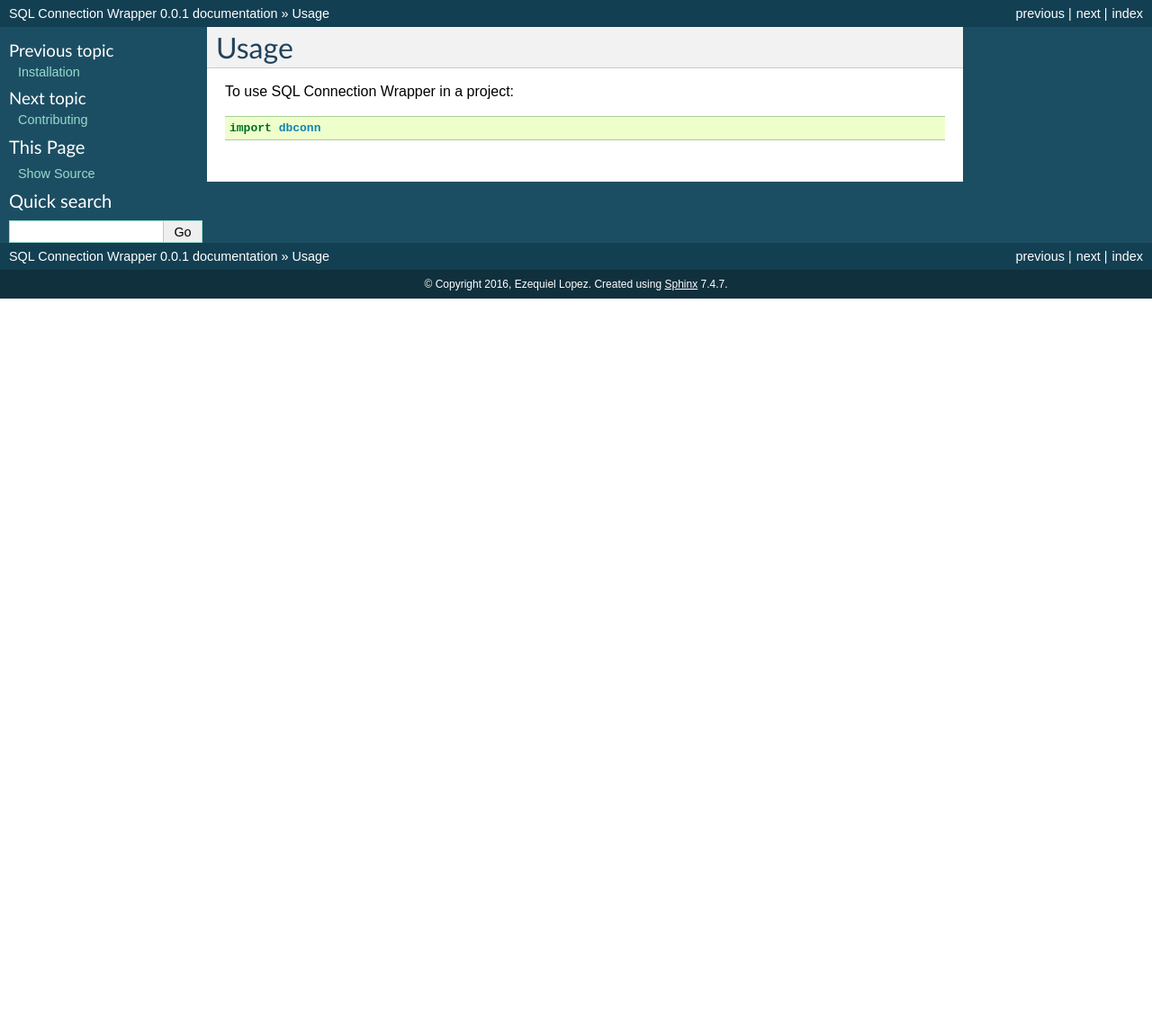
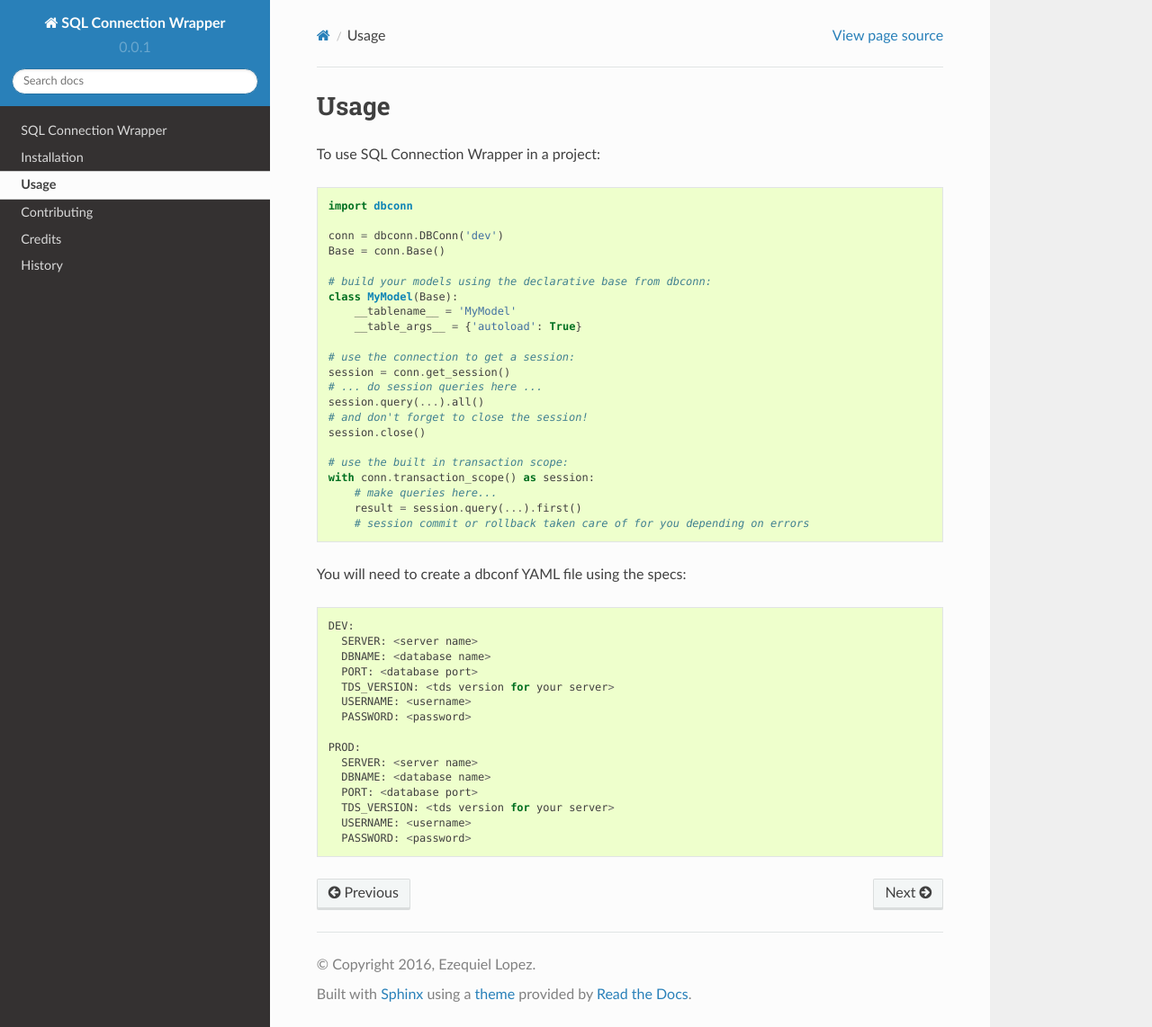
Before and after one commit to cocolote/dbconn, a Sphinx documentation site: the page built from docs/usage.rst, in a window 1280 px wide and 1142 px high. Shown: the whole window at 90% size. Built offline with Sphinx 7.4.7 and the Read the Docs theme 2.0.0, drawn with Linux system fonts in a browser that asks for light colours; pages that are not in the unit, such as notebooks, are missing from menus.

Commit message:
doc cleanup

```diff
--- a/AUTHORS.rst
+++ b/AUTHORS.rst
@@ -2,10 +2,11 @@
 Credits
 =======
 
-Development Lead
-----------------
+Development Leads
+-----------------
 
 * Ezequiel Lopez <skiel.j.lopez@gmail.com>
+* Chris Coe <chrcoe01@gmail.com>
 
 Contributors
 ------------
--- a/HISTORY.rst
+++ b/HISTORY.rst
@@ -5,4 +5,4 @@
 0.0.1 (2016-06-06)
 ------------------
 
-* First release on PyPI.
+* First development release.
--- a/README.rst
+++ b/README.rst
@@ -25,7 +25,8 @@
 Features
 --------
 
-* TODO
+* Provides SQL connection
+* Supports MSSQL
 
 Credits
 ---------
--- a/docs/conf.py
+++ b/docs/conf.py
@@ -15,6 +15,7 @@
 
 import sys
 import os
+import sphinx_rtd_theme
 
 # If extensions (or modules to document with autodoc) are in another
 # directory, add these directories to sys.path here. If the directory is
@@ -111,7 +112,8 @@
 
 # The theme to use for HTML and HTML Help pages.  See the documentation for
 # a list of builtin themes.
-html_theme = 'default'
+#  html_theme = 'default'
+html_theme = 'sphinx_rtd_theme'
 
 # Theme options are theme-specific and customize the look and feel of a
 # theme further.  For a list of options available for each theme, see the
--- a/docs/index.rst
+++ b/docs/index.rst
@@ -4,7 +4,7 @@
    contain the root `toctree` directive.
 
 Welcome to SQL Connection Wrapper's documentation!
-======================================
+==================================================
 
 Contents:
 
@@ -15,7 +15,8 @@
    installation
    usage
    contributing
-   authorshistory
+   authors
+   history
 
 Indices and tables
 ==================
--- a/docs/installation.rst
+++ b/docs/installation.rst
@@ -36,7 +36,7 @@
 
 .. code-block:: console
 
-    $ curl  -OL https://github.com/cocolote/dbconn/tarball/master
+    $ curl -OL https://github.com/cocolote/dbconn/tarball/master
 
 Once you have a copy of the source, you can install it with:
 
--- a/docs/usage.rst
+++ b/docs/usage.rst
@@ -5,3 +5,42 @@
 To use SQL Connection Wrapper in a project::
 
     import dbconn
+
+    conn = dbconn.DBConn('dev')
+    Base = conn.Base()
+
+    # build your models using the declarative base from dbconn:
+    class MyModel(Base):
+        __tablename__ = 'MyModel'
+        __table_args__ = {'autoload': True}
+
+    # use the connection to get a session:
+    session = conn.get_session()
+    # ... do session queries here ...
+    session.query(...).all()
+    # and don't forget to close the session!
+    session.close()
+
+    # use the built in transaction scope:
+    with conn.transaction_scope() as session:
+        # make queries here...
+        result = session.query(...).first()
+        # session commit or rollback taken care of for you depending on errors
+
+You will need to create a dbconf YAML file using the specs::
+
+    DEV:
+      SERVER: <server name>
+      DBNAME: <database name>
+      PORT: <database port>
+      TDS_VERSION: <tds version for your server>
+      USERNAME: <username>
+      PASSWORD: <password>
+
+    PROD:
+      SERVER: <server name>
+      DBNAME: <database name>
+      PORT: <database port>
+      TDS_VERSION: <tds version for your server>
+      USERNAME: <username>
+      PASSWORD: <password>
--- a/requirements.txt
+++ b/requirements.txt
@@ -1,4 +1,4 @@
 pyodbc==3.0.10
 python-env==1.0.0
 PyYAML==3.11
-SQLAlchemy==1.0.12
+SQLAlchemy==1.0.13
--- a/requirements_dev.txt
+++ b/requirements_dev.txt
@@ -8,3 +8,4 @@
 cryptography==1.4
 PyYAML==3.11
 pytest==2.9.2
+sphinx_rtd_theme==0.1.9
```
Also changed, not shown: README.md (+12 -24 lines), docs/dbconn.rst (added, +22 -0 lines), docs/modules.rst (added, +7 -0 lines), setup.py (+1 -6 lines), 2 other files.
